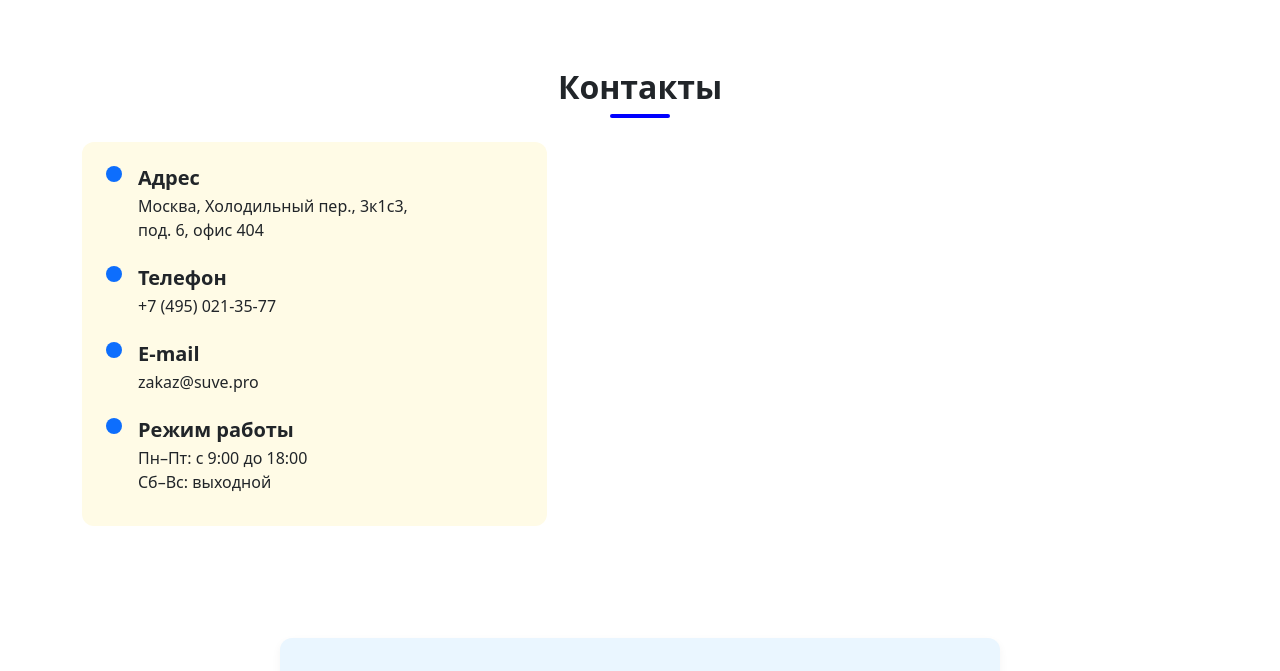
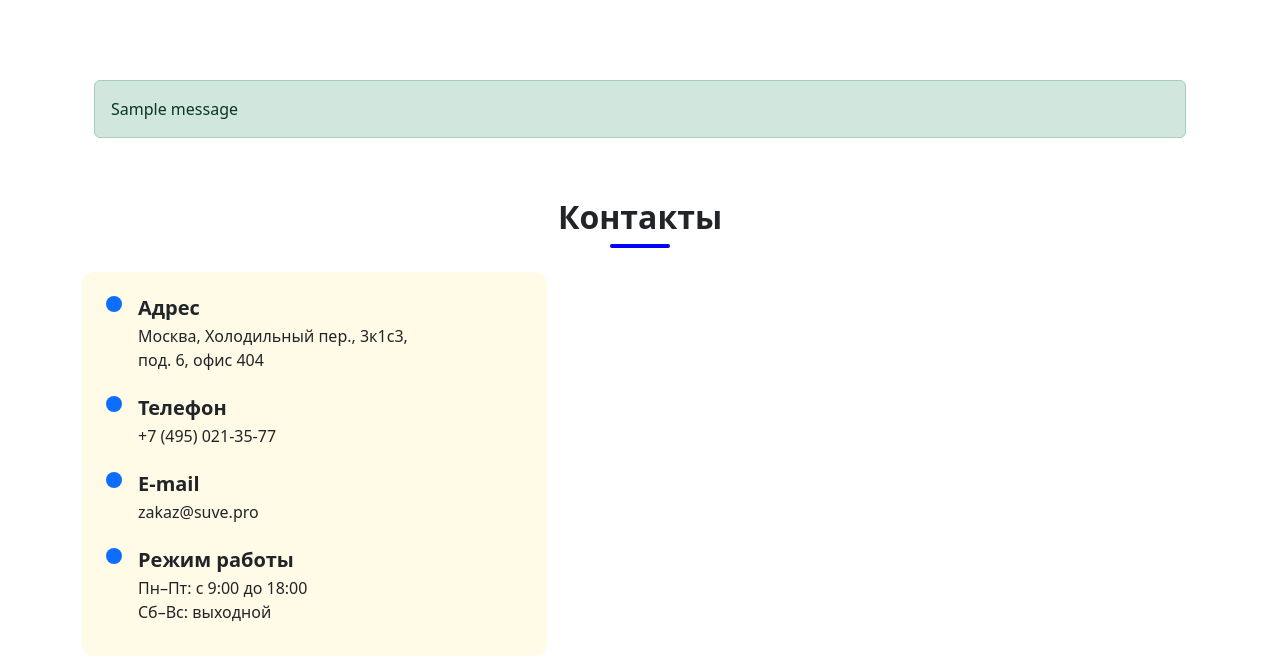
Before and after one commit to SofiaLumbik/coursework_project, a Django app: page /contacts/ in a window 1280 px wide. Shown: the part 90-761 px from the top of the page. Run offline with Django 5.2, Linux system fonts and the light colour scheme; one stand-in notice (Sample message) is shown; some libraries are stand-ins or nearby versions.

Commit message:
Contact form changes

```diff
--- a/coursework/myApp/templates/contacts.html
+++ b/coursework/myApp/templates/contacts.html
@@ -2,6 +2,18 @@
 {% load widget_tweaks %}
 
 {% block content %}
+
+{% if messages %}
+  <div class="container mt-3">
+    {% for message in messages %}
+      <div class="alert alert-success" role="alert">
+        {{ message }}
+      </div>
+    {% endfor %}
+  </div>
+{% endif %}
+
+
 <section class="container my-5 mt-1 mb-1">
   <h2 class="contacts-title text-center fw-bold fade-up">Контакты</h2>
   <div class="row justify-content-center align-items-start">
--- a/coursework/myApp/views.py
+++ b/coursework/myApp/views.py
@@ -1,6 +1,8 @@
 from django.shortcuts import render, get_object_or_404, redirect
 from .models import Product, Category
 from .forms import ContactForm
+from django.contrib import messages
+
 
 def home(request):
     return render(request, 'home.html')
@@ -42,7 +44,8 @@ def contacts(request):
         form = ContactForm(request.POST)
         if form.is_valid():
             form.save()
-            return redirect('thanks')
+            messages.success(request, 'Ваше обращение успешно отправлено!')
+            return redirect('contacts')
     else:
         form = ContactForm()
     return render(request, 'contacts.html', {'form': form})
```
Also changed, not shown: coursework/db.sqlite3.
